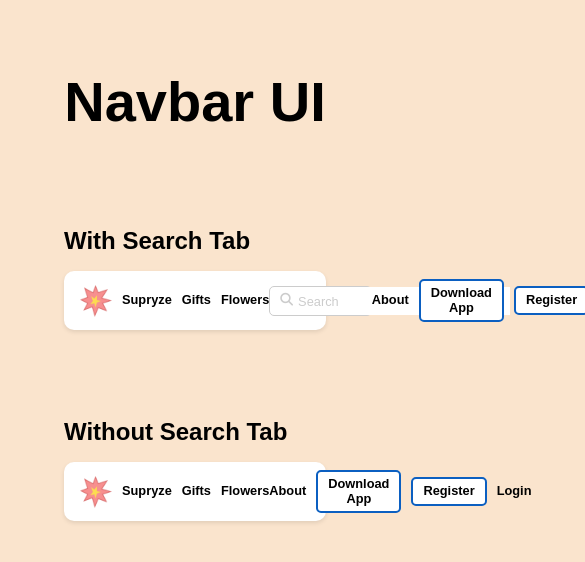
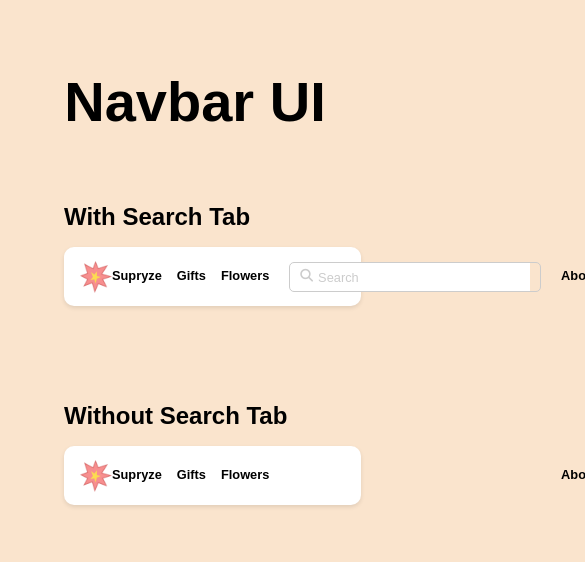
Before and after one commit to brunolucero19/navbar-ui, a plain HTML site: page index.html in a window 390 px wide. Shown: the top 562 px of the page, 585 px wide, since content can reach past the window. Drawn offline with Linux system fonts and the light colour scheme.

Commit message:
Se hizo el responsive para una pantalla con ancho mayor a los 1280px.

```diff
--- /dev/null
+++ b/css/responsive.css
@@ -0,0 +1,5 @@
+@media (min-width:1281px) and (max-width:1920px){
+    .nav_bar_ui_left{
+        gap: 15%;
+    }
+}
--- a/css/style.css
+++ b/css/style.css
@@ -1,3 +1,8 @@
+*{
+    padding: 0;
+    margin: 0;
+}
+
 :root{
     --color_primary: rgb(11, 95, 193);
     --color_search: #ccc;
@@ -27,29 +32,39 @@ h3{
 
 .nav_bar_ui{
     padding: 1rem;
-    margin-bottom: 2rem;
+    margin-bottom: 4rem;
+    width: 90%;
 }
 
 .nav_bar_ui_container{
     background-color: white;
     display: flex;
-    justify-content: space-between;
     align-items: center;
     border-radius: 10px;
     padding: 0.5rem 1rem;
     box-shadow: 0 2px 4px rgba(0, 0, 0, 0.1);
+    gap: 20px;
+    width: 100%;
 }
 
 .nav_bar_ui_left{
     display: flex;
     align-items: center;
-    gap: 10px;
+    flex-grow: 1;
+    gap: 15px;
 }
 
 .nav_bar_ui_right{
     display: flex;
     align-items: center;
+    justify-content: space-evenly;
+    flex-grow: 1;
     gap: 10px;
+}
+
+.nav_bar_ui_left_supryze{
+    display: flex;
+    align-items: center;
 }
 
 .logo{
@@ -75,7 +90,7 @@ a:hover{
     border: 1px solid var(--color_search);
     border-radius: 5px;
     padding: 0px 10px;
-    width: 35%;
+    flex-grow: 2;
 }
 
 .search-container > input{
@@ -112,5 +127,5 @@ a:hover{
 }
 
 .ocultar{
-    display: none;
+    visibility: hidden;
 }
--- a/index.html
+++ b/index.html
@@ -6,6 +6,7 @@
     <title>Navbar UI</title>
     <link rel="stylesheet" href="css/normalize.css">
     <link rel="stylesheet" href="css/style.css">
+    <link rel="stylesheet" href="css/responsive.css">
     <script src="https://kit.fontawesome.com/ec6d284f8e.js" crossorigin="anonymous"></script>
 </head>
 <body>
@@ -14,8 +15,10 @@
         <h3>With Search Tab</h3>
         <div class="nav_bar_ui_container">
             <div class="nav_bar_ui_left">
-                <img src="img/icons8-boom-40.png" alt="" class="logo">
-                <a href="#">Supryze</a>
+                <a href="#" class="nav_bar_ui_left_supryze">
+                    <img src="img/icons8-boom-40.png" alt="" class="logo">
+                    Supryze
+                </a>
                 <a href="#">Gifts</a>
                 <a href="#">Flowers</a>
             </div>
@@ -35,8 +38,10 @@
         <h3>Without Search Tab</h3>
         <div class="nav_bar_ui_container">
             <div class="nav_bar_ui_left">
-                <img src="img/icons8-boom-40.png" alt="" class="logo">
-                <a href="#">Supryze</a>
+                <a href="#" class="nav_bar_ui_left_supryze">
+                    <img src="img/icons8-boom-40.png" alt="" class="logo">
+                    Supryze
+                </a>
                 <a href="#">Gifts</a>
                 <a href="#">Flowers</a>
             </div>
```
